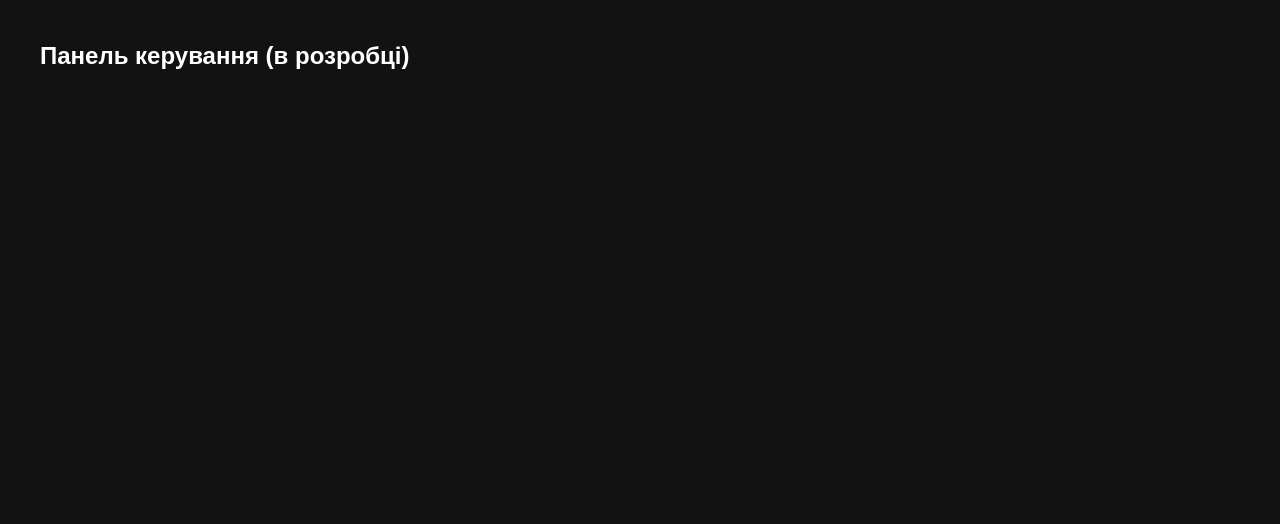
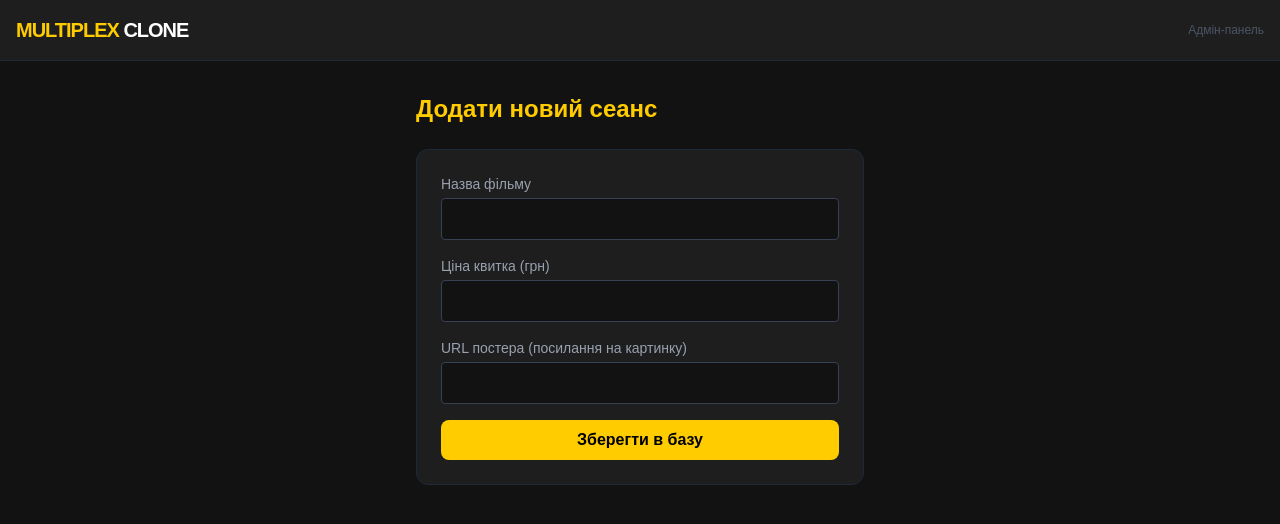
Before and after one commit to pierrot11111/cinema-project, a React (Vite) app: page /admin-panel in a window 1280 px wide. Shown: the top 524 px of the page. Built offline with nearby package versions, Linux system fonts and the light colour scheme.

Commit message:
update4.admin-func

```diff
--- a/src/App.tsx
+++ b/src/App.tsx
@@ -1,16 +1,36 @@
-import { BrowserRouter, Routes, Route } from 'react-router-dom';
+import { BrowserRouter, Routes, Route, Link } from 'react-router-dom';
 import Home from './pages/Home';
 import AdminLogin from './pages/AdminLogin';
+import AdminPanel from './pages/AdminPanel';
 
 function App() {
   return (
     <BrowserRouter>
       <div className="min-h-screen bg-m-black text-white">
-        {/* Проста навігація для розробки (потім приховаємо) */}
+        {/* Навігаційна панель */}
+        <header className="p-4 border-b border-gray-800 flex justify-between items-center bg-m-dark">
+          <Link to="/" className="text-xl font-bold text-m-accent tracking-tighter uppercase">
+            Multiplex <span className="text-white">Clone</span>
+          </Link>
+
+          {/* Кнопка входу (прихована стилістично) */}
+          <Link
+            to="/admin-secret-login"
+            className="text-xs text-gray-600 hover:text-m-accent transition-colors"
+          >
+            Адмін-панель
+          </Link>
+        </header>
+
         <Routes>
+          {/* Головна сторінка для всіх користувачів */}
           <Route path="/" element={<Home />} />
+
+          {/* Секретна сторінка логіну */}
           <Route path="/admin-secret-login" element={<AdminLogin />} />
-          <Route path="/admin-panel" element={<div className="p-10 text-2xl font-bold">Панель керування (в розробці)</div>} />
+
+          {/* Сторінка керування (адмінка) */}
+          <Route path="/admin-panel" element={<AdminPanel />} />
         </Routes>
       </div>
     </BrowserRouter>
--- a/src/firebase.ts
+++ b/src/firebase.ts
@@ -1,11 +1,6 @@
-// Import the functions you need from the SDKs you need
 import { initializeApp } from "firebase/app";
-import { getAnalytics } from "firebase/analytics";
-// TODO: Add SDKs for Firebase products that you want to use
-// https://firebase.google.com/docs/web/setup#available-libraries
+import { getFirestore } from "firebase/firestore"; // Добавили этот импорт
 
-// Your web app's Firebase configuration
-// For Firebase JS SDK v7.20.0 and later, measurementId is optional
 const firebaseConfig = {
   apiKey: "AIzaSyBSgFM40vWN5tbb_0VAQ7wysQ2Bo9FhcZQ",
   authDomain: "cinemapp-4814d.firebaseapp.com",
@@ -16,7 +11,5 @@ const firebaseConfig = {
   measurementId: "G-5FLG74LMMC"
 };
 
-// Initialize Firebase
 const app = initializeApp(firebaseConfig);
-const analytics = getAnalytics(app);
-export const db = getFirestore(app);
+export const db = getFirestore(app); // Теперь getFirestore будет работать
--- /dev/null
+++ b/src/pages/AdminPanel.tsx
@@ -0,0 +1,63 @@
+import { useState } from 'react';
+import { db } from '../firebase';
+import { collection, addDoc } from 'firebase/firestore';
+
+export default function AdminPanel() {
+  const [title, setTitle] = useState('');
+  const [price, setPrice] = useState('');
+  const [imageUrl, setImageUrl] = useState('');
+
+  const handleAddSession = async (e: React.FormEvent) => {
+    e.preventDefault();
+    if (!title || !price) return alert("Заповніть назву та ціну!");
+
+    try {
+      await addDoc(collection(db, "sessions"), {
+        movieTitle: title,
+        price: Number(price),
+        image: imageUrl || "https://via.placeholder.com/300x450?text=No+Poster",
+        date: new Date().toISOString(),
+        hall: "Зал 1"
+      });
+      alert("Сеанс успішно додано!");
+      setTitle('');
+      setPrice('');
+      setImageUrl('');
+    } catch (error) {
+      console.error("Ошибка при добавлении:", error);
+      alert("Помилка при збереженні!");
+    }
+  };
+
+  return (
+    <div className="p-8 max-w-lg mx-auto">
+      <h2 className="text-2xl font-bold mb-6 text-m-accent">Додати новий сеанс</h2>
+      <form onSubmit={handleAddSession} className="space-y-4 bg-m-dark p-6 rounded-xl border border-gray-800">
+        <div>
+          <label className="block mb-1 text-sm text-gray-400">Назва фільму</label>
+          <input
+            type="text" value={title} onChange={(e) => setTitle(e.target.value)}
+            className="w-full p-2 rounded bg-m-black border border-gray-700 focus:border-m-accent outline-none"
+          />
+        </div>
+        <div>
+          <label className="block mb-1 text-sm text-gray-400">Ціна квитка (грн)</label>
+          <input
+            type="number" value={price} onChange={(e) => setPrice(e.target.value)}
+            className="w-full p-2 rounded bg-m-black border border-gray-700 focus:border-m-accent outline-none"
+          />
+        </div>
+        <div>
+          <label className="block mb-1 text-sm text-gray-400">URL постера (посилання на картинку)</label>
+          <input
+            type="text" value={imageUrl} onChange={(e) => setImageUrl(e.target.value)}
+            className="w-full p-2 rounded bg-m-black border border-gray-700 focus:border-m-accent outline-none"
+          />
+        </div>
+        <button type="submit" className="w-full bg-m-accent text-black py-2 rounded-lg font-bold hover:bg-yellow-500">
+          Зберегти в базу
+        </button>
+      </form>
+    </div>
+  );
+}
--- a/src/pages/Home.tsx
+++ b/src/pages/Home.tsx
@@ -1,19 +1,81 @@
+import { useEffect, useState } from 'react';
+import { db } from '../firebase';
+import { collection, onSnapshot } from 'firebase/firestore';
+
+// Описуємо тип даних для фільму
+interface MovieSession {
+  id: string;
+  movieTitle: string;
+  price: number;
+  image: string;
+  hall: string;
+}
+
 export default function Home() {
+  const [sessions, setSessions] = useState<MovieSession[]>([]);
+  const [loading, setLoading] = useState(true);
+
+  useEffect(() => {
+    // Підписуємось на оновлення колекції "sessions" в реальному часі
+    const unsubscribe = onSnapshot(collection(db, "sessions"), (snapshot) => {
+      const sessionsData = snapshot.docs.map(doc => ({
+        id: doc.id,
+        ...doc.data()
+      })) as MovieSession[];
+
+      setSessions(sessionsData);
+      setLoading(false);
+    });
+
+    return () => unsubscribe(); // Відписуємось при закритті сторінки
+  }, []);
+
+  if (loading) {
+    return <div className="text-center p-10 text-m-accent">Завантаження фільмів...</div>;
+  }
+
   return (
-    <div className="p-8 text-center">
-      <h2 className="text-3xl font-bold text-m-accent mb-6">Зараз у кіно</h2>
-      <div className="grid grid-cols-1 md:grid-cols-3 gap-6">
-        {/* Тут будуть картки фільмів у стилі Multiplex */}
-        <div className="bg-m-dark p-4 rounded-xl border border-gray-800">
-          <div className="aspect-[2/3] bg-gray-700 rounded-lg mb-4 flex items-center justify-center text-gray-500">
-            Постер
-          </div>
-          <h3 className="font-bold">Назва фільму</h3>
-          <button className="mt-4 w-full bg-m-accent text-black py-2 rounded-lg font-bold">
-            Квитки
-          </button>
+    <div className="max-w-7xl mx-auto p-6">
+      <h2 className="text-3xl font-bold mb-8 border-l-4 border-m-accent pl-4">
+        Зараз у кіно
+      </h2>
+
+      {sessions.length === 0 ? (
+        <div className="text-gray-500">Наразі немає активних сеансів.</div>
+      ) : (
+        <div className="grid grid-cols-1 sm:grid-cols-2 md:grid-cols-3 lg:grid-cols-4 gap-8">
+          {sessions.map((session) => (
+            <div key={session.id} className="group bg-m-dark rounded-2xl overflow-hidden border border-gray-800 hover:border-m-accent transition-all duration-300 shadow-lg">
+              {/* Постер фільму */}
+              <div className="relative aspect-[2/3] overflow-hidden">
+                <img
+                  src={session.image}
+                  alt={session.movieTitle}
+                  className="w-full h-full object-cover group-hover:scale-105 transition-transform duration-500"
+                />
+                <div className="absolute top-3 right-3 bg-m-accent text-black px-3 py-1 rounded-full text-sm font-bold shadow-md">
+                  {session.price} грн
+                </div>
+              </div>
+
+              {/* Інфо про фільм */}
+              <div className="p-5">
+                <h3 className="text-xl font-bold mb-1 truncate" title={session.movieTitle}>
+                  {session.movieTitle}
+                </h3>
+                <p className="text-gray-400 text-sm mb-4">{session.hall}</p>
+
+                <button
+                  className="w-full bg-white text-black py-3 rounded-xl font-bold hover:bg-m-accent transition-colors"
+                  onClick={() => alert(`Бронювання на "${session.movieTitle}" скоро буде!`)}
+                >
+                  Купити квиток
+                </button>
+              </div>
+            </div>
+          ))}
         </div>
-      </div>
+      )}
     </div>
   );
 }
```
